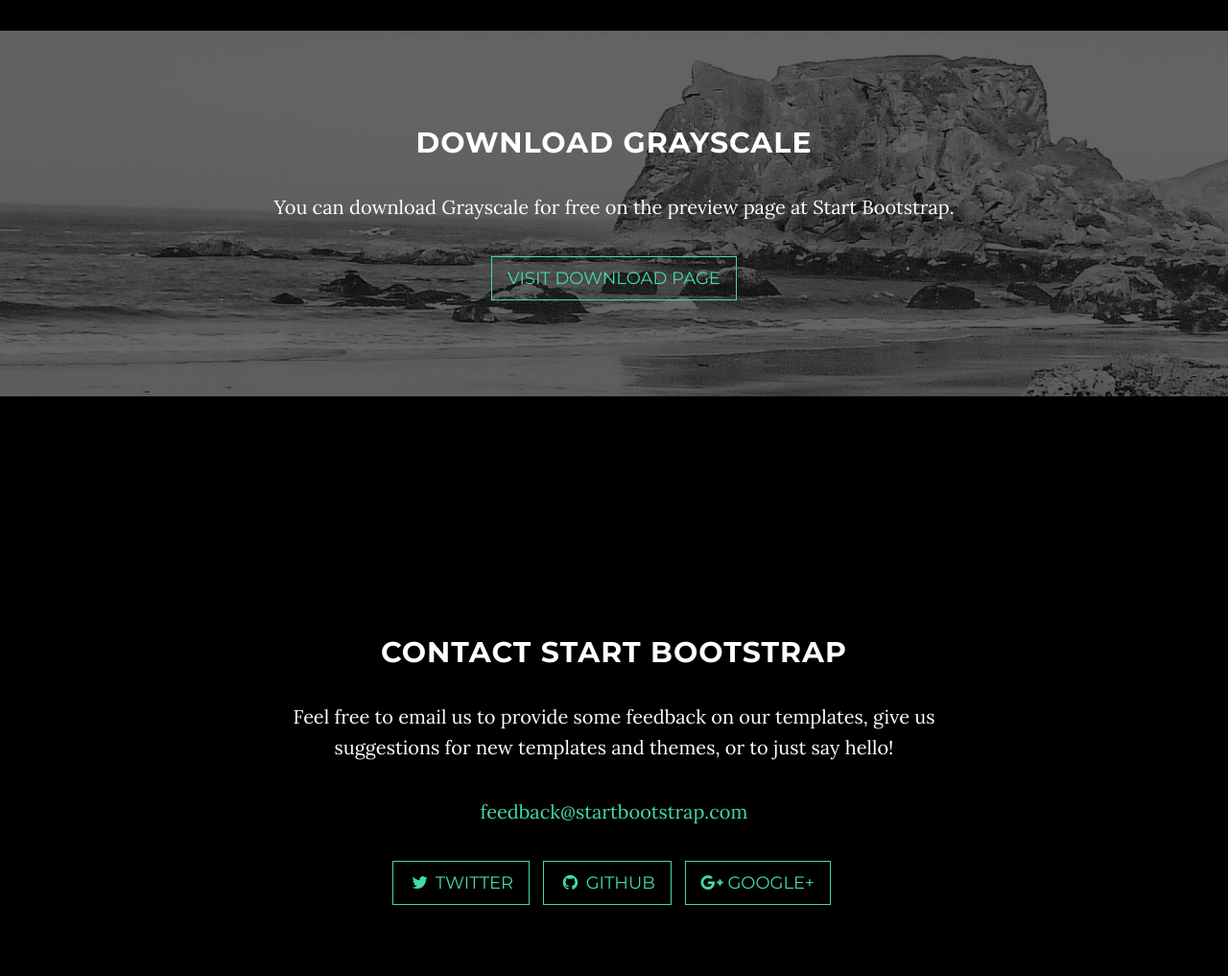
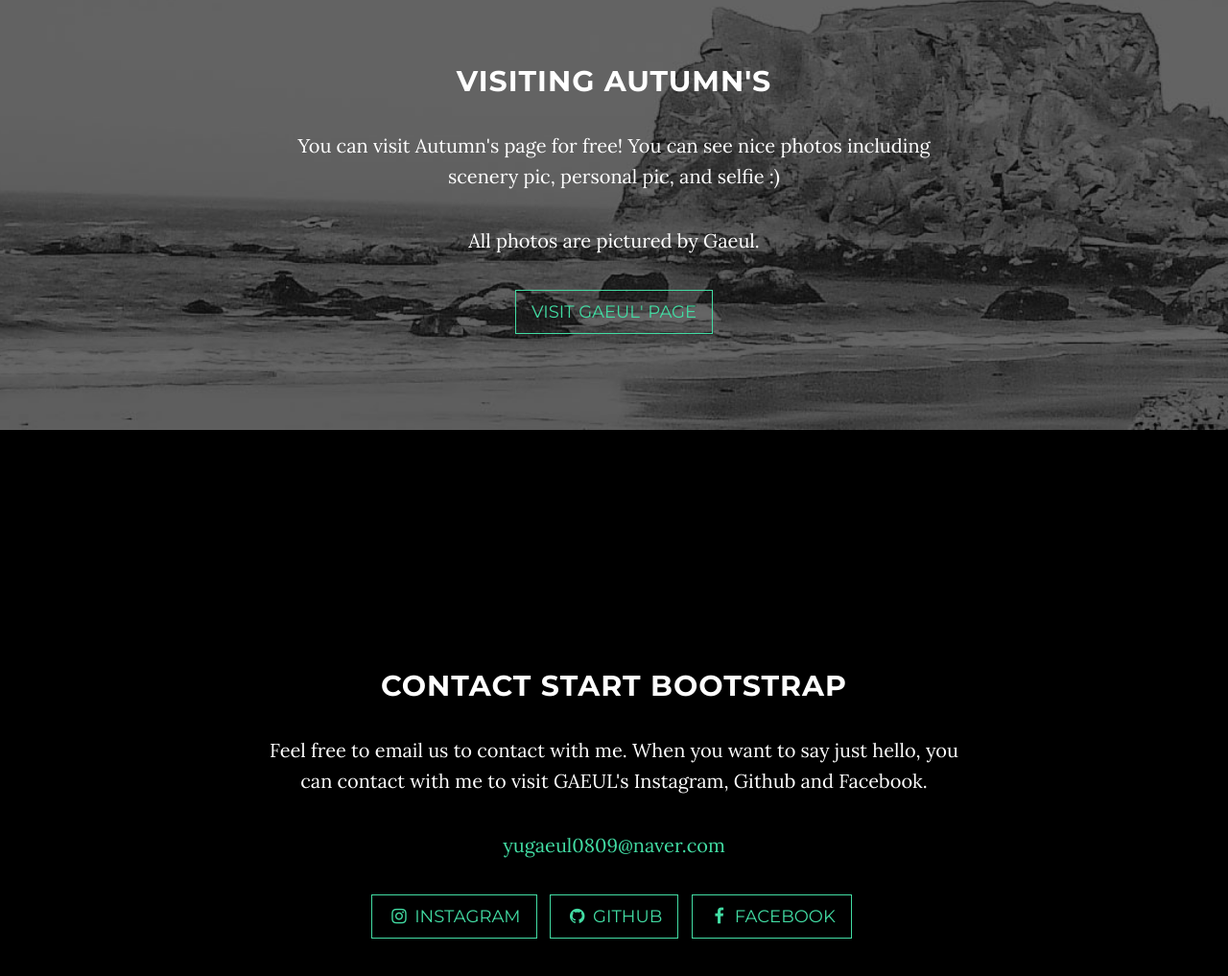
Before and after one commit to yugaeul/yugaeul.github.com, a website: page index.html in a window 1280 px wide. Shown: the part 1761-2778 px from the top of the page at 96% size. Drawn offline with nearby package versions, Linux system fonts and the light colour scheme; some packages are replaced by stand-ins of ours.

Commit message:
20170328_new_one

```diff
--- a/index.html
+++ b/index.html
@@ -41,7 +41,7 @@
                     Menu <i class="fa fa-bars"></i>
                 </button>
                 <a class="navbar-brand page-scroll" href="#page-top">
-                    <i class="fa fa-play-circle"></i> <span class="light">Start</span> Bootstrap
+                    <i class="fa fa-play-circle"></i> <span class="light">! Start</span> LIKELION !
                 </a>
             </div>
 
@@ -56,7 +56,7 @@
                         <a class="page-scroll" href="#about">About</a>
                     </li>
                     <li>
-                        <a class="page-scroll" href="#download">Download</a>
+                        <a class="page-scroll" href="#download">Visit</a>
                     </li>
                     <li>
                         <a class="page-scroll" href="#contact">Contact</a>
@@ -92,8 +92,9 @@
             <div class="col-lg-8 col-lg-offset-2">
                 <h2>About MYSELF</h2>
                 <p> As you can see beyond this page, My name is YU GA EUL. I'm in attendance at Dongguk university. I major in Masscommunication & jounalism. I had to study one more year to enter the university. As much as I had tried, I enjoy college life.   </p>
-                <p>During college life, I found my hobby. Taking a photo. I love to taking and enjoying photos. You can see my photos in my <a href="https://www.instagram.com/u_autumn/">Instagram</a>. I has done lots of thing since entering universtiy. I work in 'HEAYUM SOCIAL INNOVATION' to create educational contents. Also I has volunteered at chlidren's center for 6 month. In additon, things I did when I was freshman make what I am now. </p>
-                <p>Above all, I learn computer programming with LIKELION. And this page is my first programming work.</p>
+                <p>During college life, I found my hobby. Taking a photo. I love to taking and enjoying photos. You can see my photos in my <a href="https://www.instagram.com/u_autumn/">Instagram</a>. In additon, I has done lots of things in freshman. Things I did make WHAT I AM NOW.  </p>
+                <p>Above all, I learn computer programming with " LIKELION ".
+                And this page is MY FIRST programming work.</p>
             </div>
         </div>
     </section>
@@ -103,9 +104,10 @@
         <div class="download-section">
             <div class="container">
                 <div class="col-lg-8 col-lg-offset-2">
-                    <h2>Download Grayscale</h2>
-                    <p>You can download Grayscale for free on the preview page at Start Bootstrap.</p>
-                    <a href="http://startbootstrap.com/template-overviews/grayscale/" class="btn btn-default btn-lg">Visit Download Page</a>
+                    <h2>VISITING AUTUMN'S</h2>
+                    <p>You can visit Autumn's page for free! You can see nice photos including scenery pic, personal pic, and selfie :) </p>
+                    <p> All photos are pictured by Gaeul.</p>
+                    <a href="https://www.instagram.com/u_autumn/" class="btn btn-default btn-lg">Visit Gaeul' Page</a>
                 </div>
             </div>
         </div>
@@ -116,18 +118,18 @@
         <div class="row">
             <div class="col-lg-8 col-lg-offset-2">
                 <h2>Contact Start Bootstrap</h2>
-                <p>Feel free to email us to provide some feedback on our templates, give us suggestions for new templates and themes, or to just say hello!</p>
-                <p><a href="mailto:feedback@startbootstrap.com">feedback@startbootstrap.com</a>
+                <p>Feel free to email us to contact with me. When you want to say just hello, you can contact with me to visit GAEUL's Instagram, Github and Facebook. </p>
+                <p><a href="mailto:yugaeul0809@naver.com">yugaeul0809@naver.com</a>
                 </p>
                 <ul class="list-inline banner-social-buttons">
                     <li>
-                        <a href="https://twitter.com/SBootstrap" class="btn btn-default btn-lg"><i class="fa fa-twitter fa-fw"></i> <span class="network-name">Twitter</span></a>
+                        <a href="https://www.instagram.com/u_autumn/" class="btn btn-default btn-lg"><i class="fa fa-instagram fa-fw"></i> <span class="network-name">Instagram</span></a>
                     </li>
                     <li>
                         <a href="https://github.com/IronSummitMedia/startbootstrap" class="btn btn-default btn-lg"><i class="fa fa-github fa-fw"></i> <span class="network-name">Github</span></a>
                     </li>
                     <li>
-                        <a href="https://plus.google.com/+Startbootstrap/posts" class="btn btn-default btn-lg"><i class="fa fa-google-plus fa-fw"></i> <span class="network-name">Google+</span></a>
+                        <a href="https://www.facebook.com/uautumn" class="btn btn-default btn-lg"><i class="fa fa-facebook fa-fw"></i> <span class="network-name">Facebook</span></a>
                     </li>
                 </ul>
             </div>
@@ -141,6 +143,7 @@
     <footer>
         <div class="container text-center">
             <p>Copyright &copy; Your Website 2016</p>
+            <p> CREATED BY AUTUMN, FOR LIKELION</p>
         </div>
     </footer>
 
```
